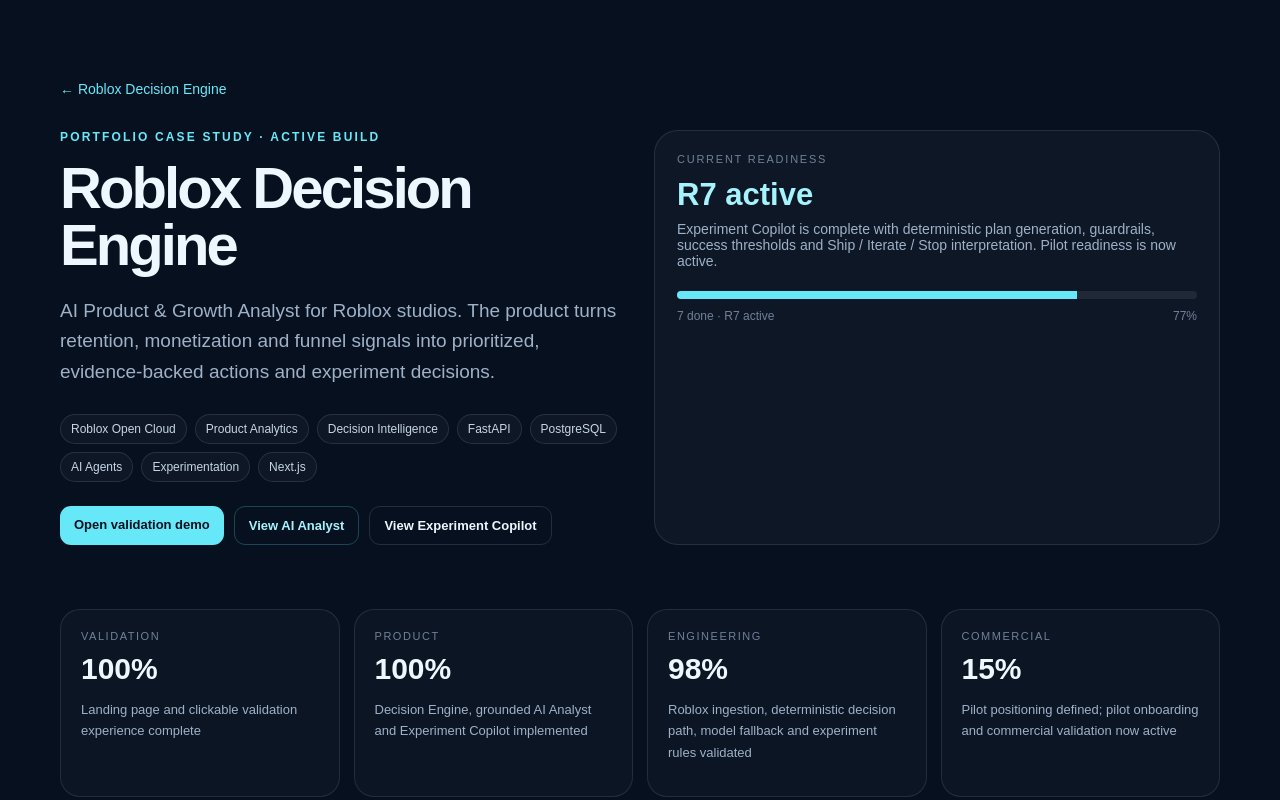
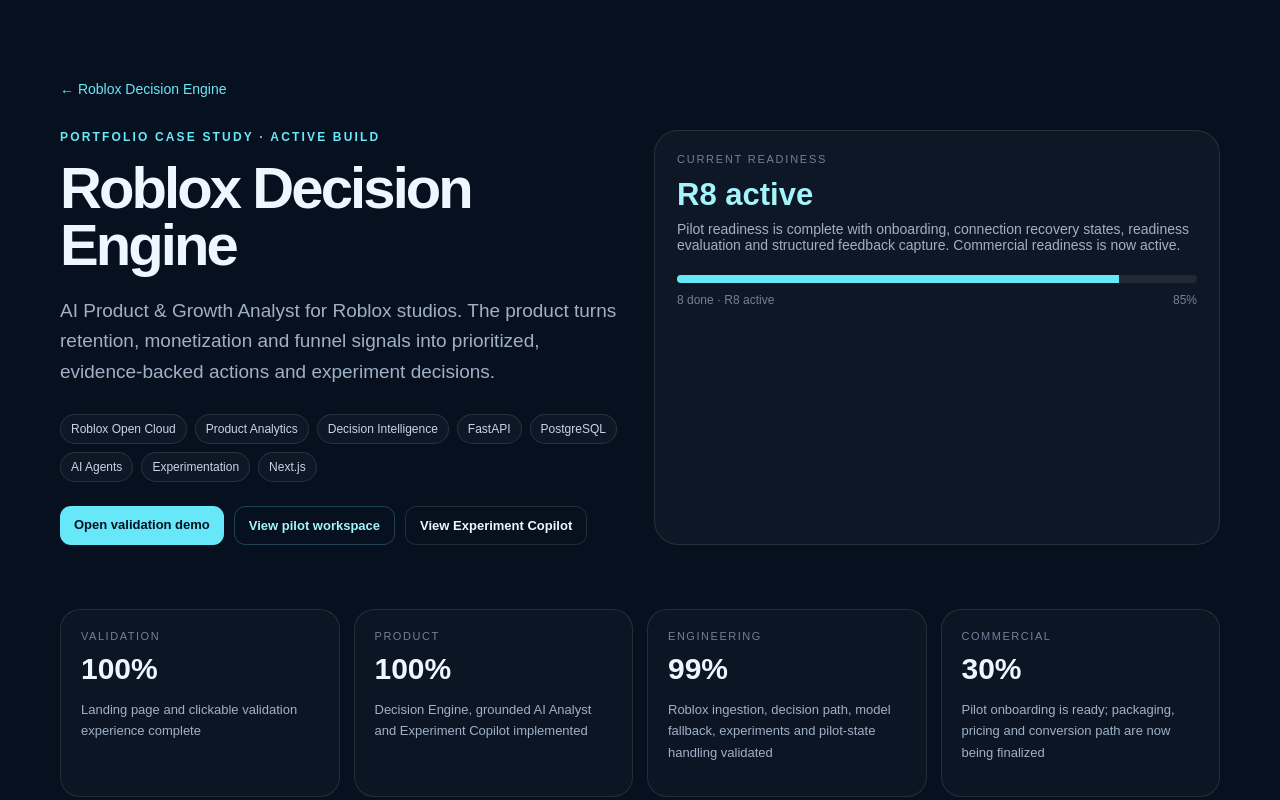
Before and after one commit to danielwauer-maker/roblox-decision-engine, a Next.js app in the folder apps/web/: page /portfolio in a window 1280 px wide. Shown: the top 800 px of the page. Built offline with nearby package versions, Linux system fonts and the light colour scheme.

Commit message:
docs(r7): close pilot readiness and start commercial readiness

```diff
--- a/apps/web/app/portfolio/page.tsx
+++ b/apps/web/app/portfolio/page.tsx
@@ -6,8 +6,8 @@ const sprints = [
   ["R4", "Decision Engine v1", "DONE"],
   ["R5", "AI Product Analyst", "DONE"],
   ["R6", "Experiment Copilot", "DONE"],
-  ["R7", "Pilot readiness", "IN PROGRESS"],
-  ["R8", "Commercial readiness", "PLANNED"],
+  ["R7", "Pilot readiness", "DONE"],
+  ["R8", "Commercial readiness", "IN PROGRESS"],
   ["R9", "Security & privacy", "PLANNED"],
   ["R10", "Reliability", "PLANNED"],
   ["R11", "Go-Live", "PLANNED"],
@@ -27,21 +27,21 @@ export default function PortfolioPage() {
             <h1 style={{ margin: "16px 0 0", fontSize: "clamp(42px, 11vw, 58px)", lineHeight: 0.98, letterSpacing: "-.05em" }}>Roblox Decision Engine</h1>
             <p style={{ marginTop: 22, maxWidth: 760, color: "#9fb1c7", fontSize: "clamp(17px, 4.5vw, 19px)", lineHeight: 1.62 }}>AI Product & Growth Analyst for Roblox studios. The product turns retention, monetization and funnel signals into prioritized, evidence-backed actions and experiment decisions.</p>
             <div style={{ display: "flex", flexWrap: "wrap", gap: 8, marginTop: 26 }}>{capabilities.map((item) => <span key={item} style={{ border: "1px solid rgba(255,255,255,.11)", background: "rgba(255,255,255,.03)", borderRadius: 999, padding: "7px 10px", fontSize: 12, color: "#c7d5e5" }}>{item}</span>)}</div>
-            <div style={{ display: "flex", gap: 10, flexWrap: "wrap", marginTop: 24 }}><a href="/demo" style={{ background: "#67e8f9", color: "#07101f", padding: "11px 14px", borderRadius: 11, fontWeight: 800, textDecoration: "none", fontSize: 13 }}>Open validation demo</a><a href="/demo/analyst" style={{ border: "1px solid rgba(103,232,249,.24)", color: "#a5f3fc", padding: "11px 14px", borderRadius: 11, fontWeight: 700, textDecoration: "none", fontSize: 13 }}>View AI Analyst</a><a href="/demo/experiment" style={{ border: "1px solid rgba(255,255,255,.12)", color: "#eef7ff", padding: "11px 14px", borderRadius: 11, fontWeight: 700, textDecoration: "none", fontSize: 13 }}>View Experiment Copilot</a></div>
+            <div style={{ display: "flex", gap: 10, flexWrap: "wrap", marginTop: 24 }}><a href="/demo" style={{ background: "#67e8f9", color: "#07101f", padding: "11px 14px", borderRadius: 11, fontWeight: 800, textDecoration: "none", fontSize: 13 }}>Open validation demo</a><a href="/demo/pilot" style={{ border: "1px solid rgba(103,232,249,.24)", color: "#a5f3fc", padding: "11px 14px", borderRadius: 11, fontWeight: 700, textDecoration: "none", fontSize: 13 }}>View pilot workspace</a><a href="/demo/experiment" style={{ border: "1px solid rgba(255,255,255,.12)", color: "#eef7ff", padding: "11px 14px", borderRadius: 11, fontWeight: 700, textDecoration: "none", fontSize: 13 }}>View Experiment Copilot</a></div>
           </div>
           <aside style={{ border: "1px solid rgba(255,255,255,.1)", background: "rgba(255,255,255,.03)", borderRadius: 24, padding: 22 }}>
             <div style={{ color: "#718198", fontSize: 11, letterSpacing: ".16em", textTransform: "uppercase" }}>Current readiness</div>
-            <div style={{ marginTop: 12, fontSize: "clamp(26px, 7vw, 31px)", fontWeight: 700, color: "#a5f3fc" }}>R7 active</div>
-            <div style={{ marginTop: 8, color: "#9fb1c7", fontSize: 14 }}>Experiment Copilot is complete with deterministic plan generation, guardrails, success thresholds and Ship / Iterate / Stop interpretation. Pilot readiness is now active.</div>
-            <div style={{ marginTop: 22, height: 8, borderRadius: 99, background: "rgba(255,255,255,.08)", overflow: "hidden" }}><div style={{ width: "77%", height: "100%", background: "#67e8f9" }} /></div>
-            <div style={{ marginTop: 10, display: "flex", justifyContent: "space-between", gap: 12, color: "#718198", fontSize: 12 }}><span>7 done · R7 active</span><span>77%</span></div>
+            <div style={{ marginTop: 12, fontSize: "clamp(26px, 7vw, 31px)", fontWeight: 700, color: "#a5f3fc" }}>R8 active</div>
+            <div style={{ marginTop: 8, color: "#9fb1c7", fontSize: 14 }}>Pilot readiness is complete with onboarding, connection recovery states, readiness evaluation and structured feedback capture. Commercial readiness is now active.</div>
+            <div style={{ marginTop: 22, height: 8, borderRadius: 99, background: "rgba(255,255,255,.08)", overflow: "hidden" }}><div style={{ width: "85%", height: "100%", background: "#67e8f9" }} /></div>
+            <div style={{ marginTop: 10, display: "flex", justifyContent: "space-between", gap: 12, color: "#718198", fontSize: 12 }}><span>8 done · R8 active</span><span>85%</span></div>
           </aside>
         </div>
       </section>
 
       <section style={{ maxWidth: 1160, margin: "0 auto", padding: "20px clamp(20px, 5vw, 24px)" }}>
         <div style={{ display: "grid", gap: 14, gridTemplateColumns: "repeat(auto-fit, minmax(200px, 1fr))" }}>
-          {[["Validation", "100%", "Landing page and clickable validation experience complete"],["Product", "100%", "Decision Engine, grounded AI Analyst and Experiment Copilot implemented"],["Engineering", "98%", "Roblox ingestion, deterministic decision path, model fallback and experiment rules validated"],["Commercial", "15%", "Pilot positioning defined; pilot onboarding and commercial validation now active"]].map(([label, value, copy]) => <article key={label} style={{ border: "1px solid rgba(255,255,255,.1)", background: "rgba(255,255,255,.025)", borderRadius: 20, padding: 20 }}><div style={{ color: "#718198", fontSize: 11, letterSpacing: ".14em", textTransform: "uppercase" }}>{label}</div><div style={{ marginTop: 10, fontSize: 30, fontWeight: 700 }}>{value}</div><p style={{ color: "#9fb1c7", fontSize: 13, lineHeight: 1.65 }}>{copy}</p></article>)}
+          {[["Validation", "100%", "Landing page and clickable validation experience complete"],["Product", "100%", "Decision Engine, grounded AI Analyst and Experiment Copilot implemented"],["Engineering", "99%", "Roblox ingestion, decision path, model fallback, experiments and pilot-state handling validated"],["Commercial", "30%", "Pilot onboarding is ready; packaging, pricing and conversion path are now being finalized"]].map(([label, value, copy]) => <article key={label} style={{ border: "1px solid rgba(255,255,255,.1)", background: "rgba(255,255,255,.025)", borderRadius: 20, padding: 20 }}><div style={{ color: "#718198", fontSize: 11, letterSpacing: ".14em", textTransform: "uppercase" }}>{label}</div><div style={{ marginTop: 10, fontSize: 30, fontWeight: 700 }}>{value}</div><p style={{ color: "#9fb1c7", fontSize: 13, lineHeight: 1.65 }}>{copy}</p></article>)}
         </div>
       </section>
 
```
